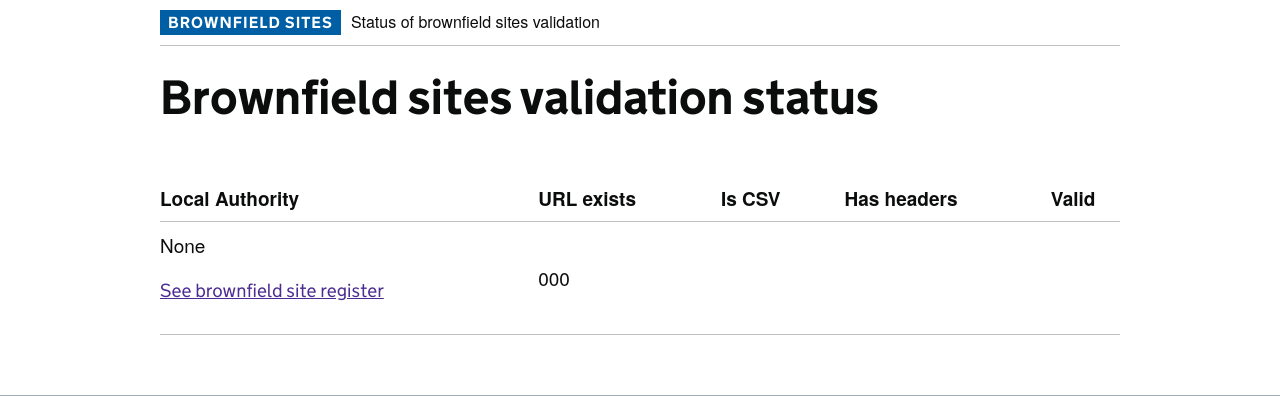
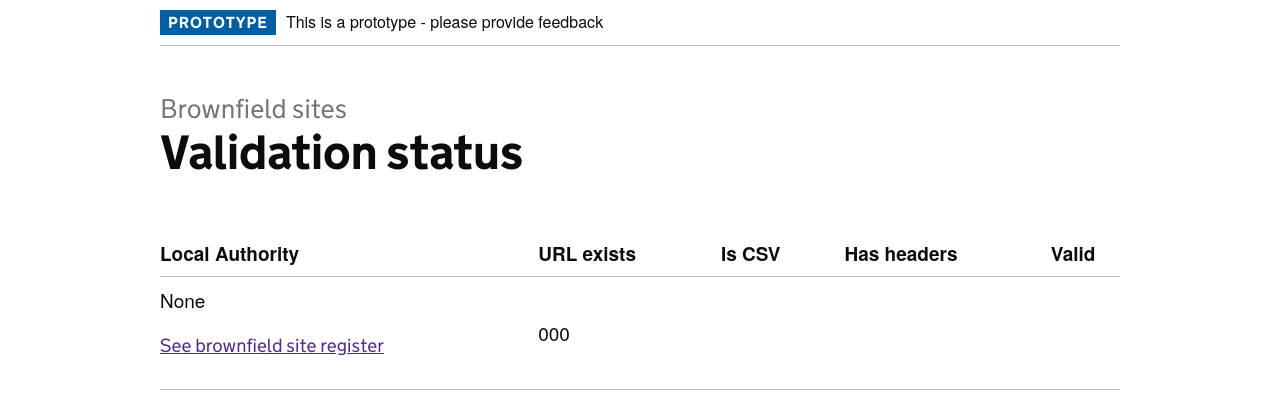
Before and after one commit to digital-land/brownfield-sites-status, a Flask app: template application/templates/index.html in a window 1280 px wide. Shown: the part 68-464 px from the top of the page. Run offline with Flask 2, Linux system fonts and the light colour scheme; the template is opened without the code that fills it: most values are stand-ins (such as "Sample title", 1, 10 or a date in 2020); parts of the project's set-up code (start-up, migrations or seed data) failed here and were passed over.

Commit message:
Tweak page heading

```diff
--- a/application/templates/dlf-base.html
+++ b/application/templates/dlf-base.html
@@ -10,9 +10,9 @@
 {% block beforeContent %}
 {{ govukPhaseBanner({
   "tag": {
-    "text": "brownfield sites"
+    "text": "Prototype"
   },
-  "html": 'Status of brownfield sites validation'
+  "html": 'This is a prototype - please provide feedback'
 }) }}
 {% endblock %}
 
--- a/application/templates/index.html
+++ b/application/templates/index.html
@@ -1,8 +1,11 @@
 {% extends "dlf-base.html" %}
 
+{% set mainClasses = "govuk-main-wrapper--l" %}
+
 {% block content %}
+<span class="govuk-caption-xl">Brownfield sites</span>
 <h1 class="govuk-heading-xl">
-  Brownfield sites validation status
+  Validation status
 </h1>
 
 <table class="govuk-table">
```
